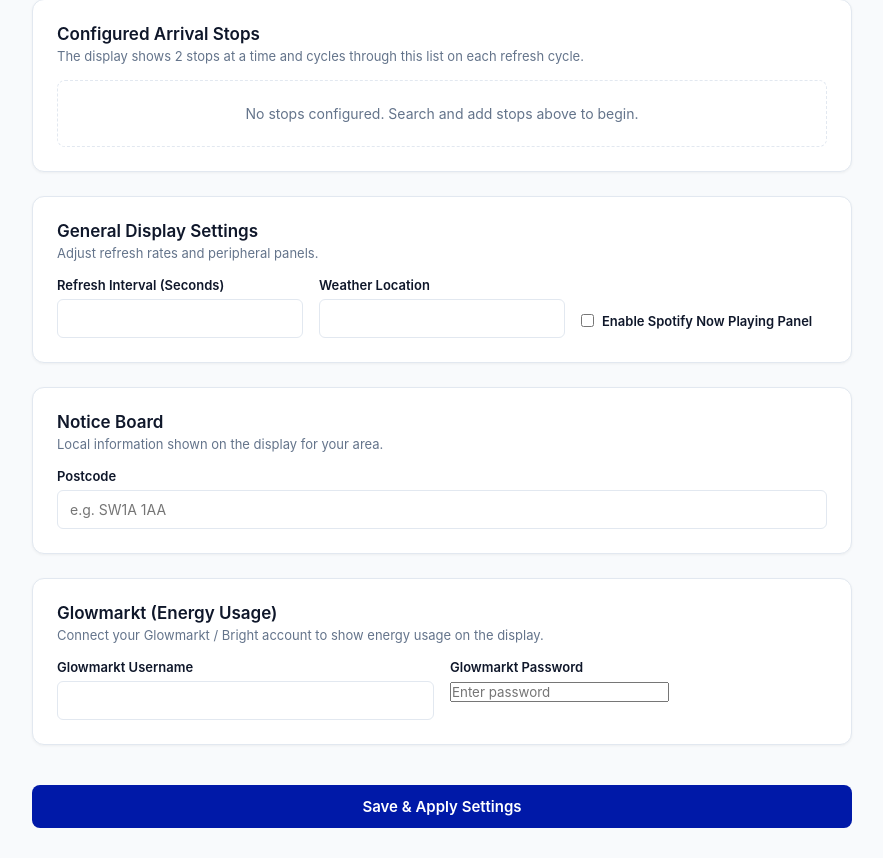
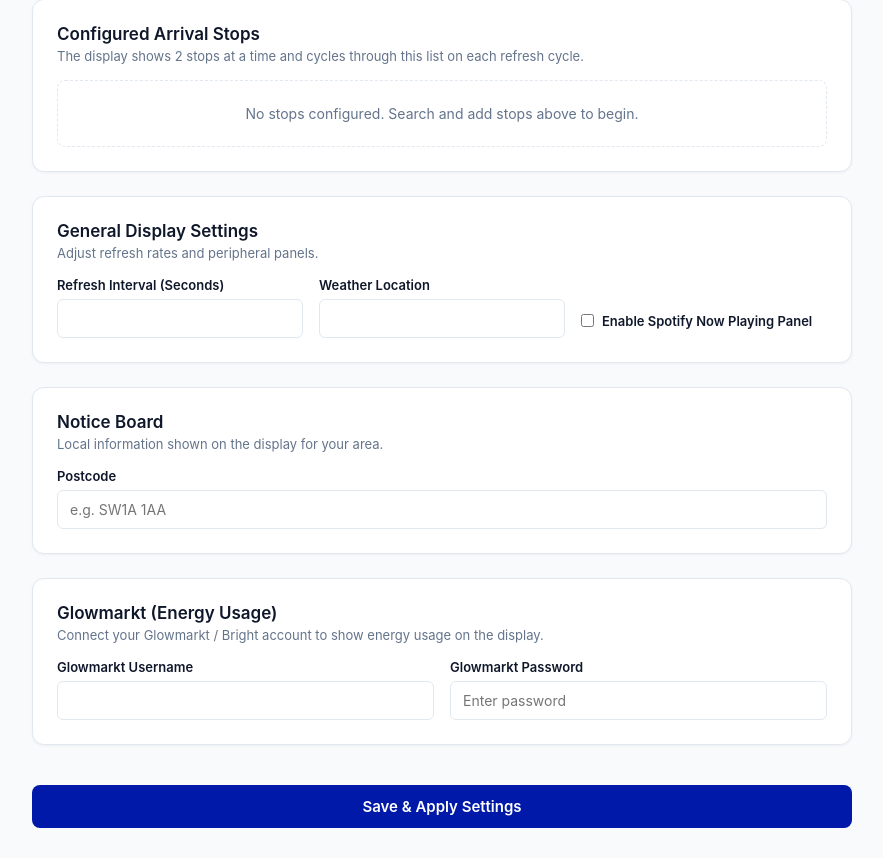
Before and after one commit to nvorkinn/auth-broker, a Flask app: template broker/templates/device.html in a window 1280 px wide. Shown: the part 435-1293 px from the top of the page, without its empty margins (198-1081 px from the left). Run offline with Flask 3, Linux system fonts and the light colour scheme; the template is opened without the code that fills it, so the values that code supplies are empty.

Commit message:
Style password inputs like the other settings fields
The Glowmarkt password box had no styling and rendered small next to
the username field.

Co-Authored-By: Claude Opus 5.5 <noreply@anthropic.com>

```diff
--- a/broker/templates/base.html
+++ b/broker/templates/base.html
@@ -295,7 +295,8 @@
         }
 
         .form-group input[type="text"],
-        .form-group input[type="number"] {
+        .form-group input[type="number"],
+        .form-group input[type="password"] {
             width: 100%;
             padding: 10px 12px;
             border: 1px solid var(--border);
```
